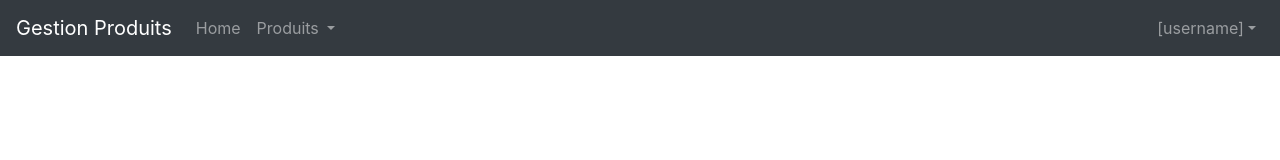
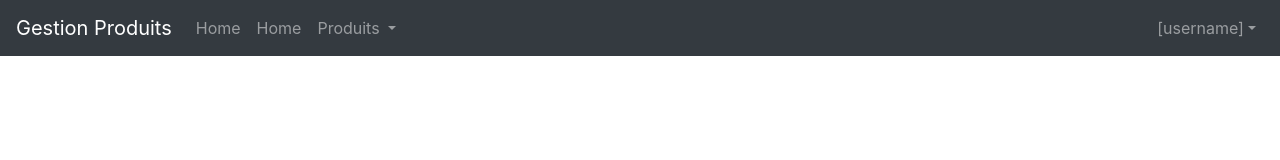
Before and after one commit to amira-haouet/managermovies_SpringBootAngular, an Angular app in the folder MesFilms/: page / in a window 1280 px wide. Shown: the top 160 px of the page. Built offline with nearby package versions, Linux system fonts and the light colour scheme.

Commit message:
app.component commit

```diff
--- a/MesFilms/src/app/app.component.html
+++ b/MesFilms/src/app/app.component.html
@@ -3,7 +3,7 @@
 
 <head>
     <meta charset="utf-8">
-    <title>Gestion des Produits</title>
+    <title>Gestion des Films</title>
 </head>
 
 <body>
@@ -15,6 +15,9 @@
             <li class="nav-item">
                 <a class="nav-link" href="#">Home</a>
             </li>
+            <li class="nav-item">
+                <a class="nav-link" routerLink="/films" >Home</a>
+                </li>
             <!-- Dropdown -->
             <li class="nav-item dropdown">
                 <a class="nav-link dropdown-toggle" href="#" id="navbardrop" data-toggle="dropdown">
```
